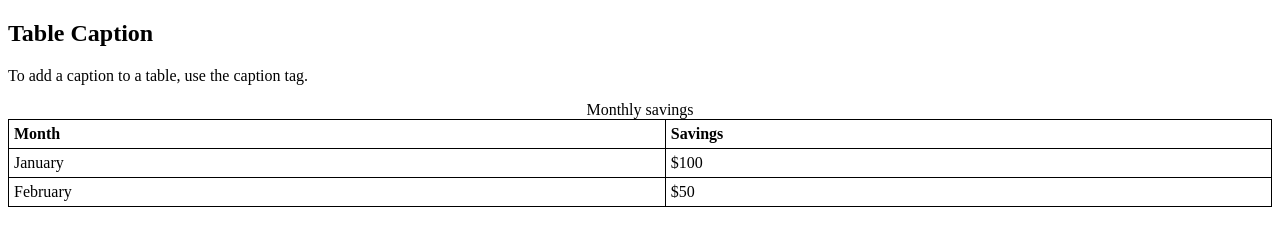
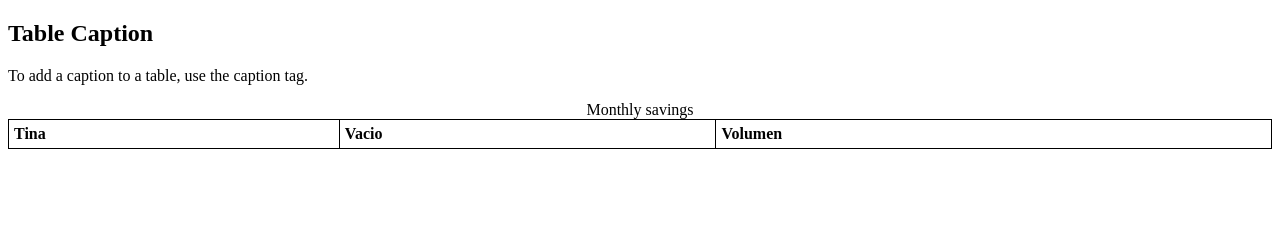
Before and after one commit to Mosquiscript/Fermentaci-n, a plain HTML site: page index.html in a window 1280 px wide. Drawn offline with Linux system fonts and the light colour scheme.

Commit message:
Update index.html

```diff
--- a/index.html
+++ b/index.html
@@ -17,20 +17,18 @@ th, td {
 <h2>Table Caption</h2>
 <p>To add a caption to a table, use the caption tag.</p>
 
-<table style="width:100%">
+<table style="width:100%" id="tabla">
   <caption>Monthly savings</caption>
-  <tr>
-    <th>Month</th>
-    <th>Savings</th>
-  </tr>
-  <tr>
-    <td>January</td>
-    <td>$100</td>
-  </tr>
-  <tr>
-    <td>February</td>
-    <td>$50</td>
-  </tr>
+  <th>
+    Tina
+  </th>
+   <th>
+    Vacio
+  </th>
+   <th>
+    Volumen
+  </th>
+
 </table>
 
 </body>
```
